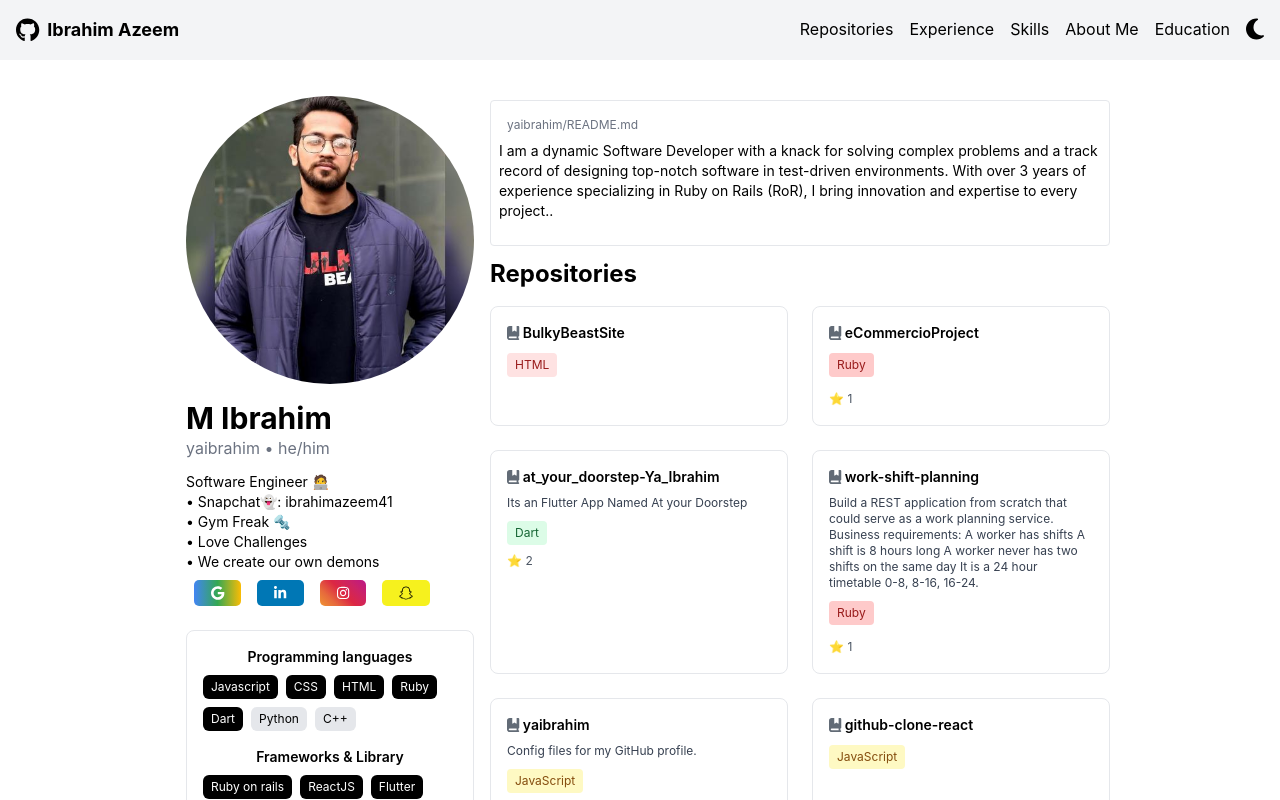
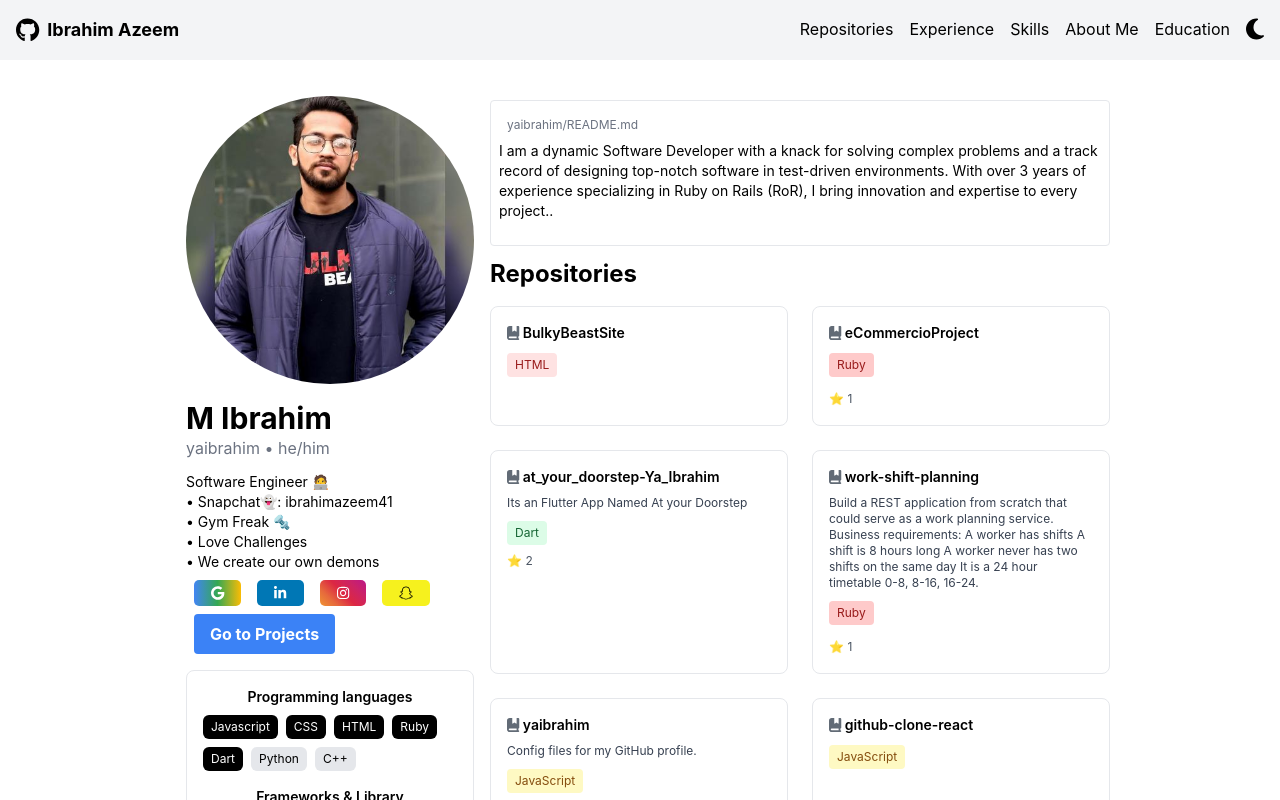
Before and after one commit to yaibrahim/github-clone-react, a React (Create React App) app: page / in a window 1280 px wide. Shown: the top 800 px of the page. Built offline with nearby package versions, Linux system fonts and the light colour scheme.

Commit message:
some changes

```diff
--- a/package.json
+++ b/package.json
@@ -13,6 +13,7 @@
     "@testing-library/user-event": "^13.5.0",
     "react": "^18.3.1",
     "react-dom": "^18.3.1",
+    "react-router-dom": "^6.24.0",
     "react-scripts": "5.0.1",
     "react-scroll": "^1.9.0",
     "web-vitals": "^2.1.4"
--- a/src/App.js
+++ b/src/App.js
@@ -1,14 +1,20 @@
-import React, { useState, useEffect } from 'react';
-import './App.css';
-import Educations from './main-components/Eductions';
-import Buttons from './main-components/Buttons';
-import Experiences from './main-components/Experiences';
-import Repos from './main-components/Repos';
-import Skills from './components/skills/Skills';
-import avatar from '../src/assets/avatar2.jpeg';
-import { Element } from 'react-scroll';
-import data from './demoData';
-import NavBar from './components/NavBar'; // Ensure the path is correct
+import React, { useState, useEffect } from "react";
+import "./App.css";
+import Educations from "./main-components/Eductions";
+import Buttons from "./main-components/Buttons";
+import Experiences from "./main-components/Experiences";
+import Repos from "./main-components/Repos";
+import Skills from "./components/skills/Skills";
+import avatar from "../src/assets/avatar2.jpeg";
+import { Element } from "react-scroll";
+import data from "./demoData";
+import NavBar from "./components/NavBar";
+import {
+  Route,
+  Routes,
+  useNavigate
+} from "react-router-dom";
+import ProjectPage from "./components/ProjectPage";
 
 function App() {
   const [darkMode, setDarkMode] = useState(false);
@@ -31,6 +37,12 @@ function App() {
     setDarkMode(!darkMode);
   };
 
+  let navigate = useNavigate();
+
+  const handleButtonClick = () => {
+    navigate("/project");
+  };
+
   return (
     <div className={`flex flex-col min-h-screen ${darkMode ? 'dark' : ''}`}>
       <NavBar toggleDarkMode={toggleDarkMode} darkMode={darkMode} />
@@ -44,7 +56,9 @@ function App() {
                 src={avatar}
                 alt=""
               />
-              <h1 className="font-bold text-left text-3xl dark:text-white">{data.title}</h1>
+              <h1 className="font-bold text-left text-3xl dark:text-white">
+                {data.title}
+              </h1>
               <h2 className="text-m text-left mb-3 text-gray-500 dark:text-gray-400">
                 {data.sub_title}
               </h2>
@@ -52,6 +66,12 @@ function App() {
                 <div dangerouslySetInnerHTML={{ __html: data.bio }} />
               </p>
               <Buttons />
+              <button
+                  onClick={handleButtonClick}
+                  className="bg-blue-500 hover:bg-blue-700 text-white font-bold py-2 px-4 rounded ml-2"
+                >
+                  Go to Projects
+                </button>
               <Element name="skills" className="section">
                 <div className="App bg-white dark:bg-gray-800 rounded-lg border dark:border-gray-700 mt-4 p-2">
                   <Skills />
@@ -73,10 +93,10 @@ function App() {
                   <Repos darkMode={darkMode} />
                 </Element>
                 <Element name="experience" className="section">
-                  <Experiences darkMode={darkMode}/>
+                  <Experiences darkMode={darkMode} />
                 </Element>
                 <Element name="education" className="section">
-                  <Educations darkMode={darkMode}/>
+                  <Educations darkMode={darkMode} />
                 </Element>
               </div>
             </div>
@@ -87,4 +107,13 @@ function App() {
   );
 }
 
-export default App;
+function Main() {
+  return (
+    <Routes>
+      <Route path="/" element={<App />} />
+      <Route path="/project" element={<ProjectPage />} />
+    </Routes>
+  );
+}
+
+export default Main;
--- /dev/null
+++ b/src/components/ProjectPage.js
@@ -0,0 +1,9 @@
+function ProjectPage() {
+  return (
+      <div>
+          <h1>Project Page</h1>
+      </div>
+  );
+}
+
+export default ProjectPage;
--- a/src/index.js
+++ b/src/index.js
@@ -1,15 +1,18 @@
-import React from 'react';
-import ReactDOM from 'react-dom/client';
-import './index.css';
-import App from './App';
-import reportWebVitals from './reportWebVitals';
+import React from "react";
+import ReactDOM from "react-dom/client";
+import "./index.css";
+import App from "./App";
+import reportWebVitals from "./reportWebVitals";
+import { BrowserRouter} from "react-router-dom";
 
-const root = ReactDOM.createRoot(document.getElementById('root'));
+const root = ReactDOM.createRoot(document.getElementById("root"));
 root.render(
   <React.StrictMode>
     <div className="mx-auto bg-grey-400">
       <div className="min-h-screen flex flex-col">
-        <App />
+        <BrowserRouter>
+          <App />
+        </BrowserRouter>
       </div>
     </div>
   </React.StrictMode>
```
Also changed, not shown: 1 other file (tests, documents, lock files or other folders).
